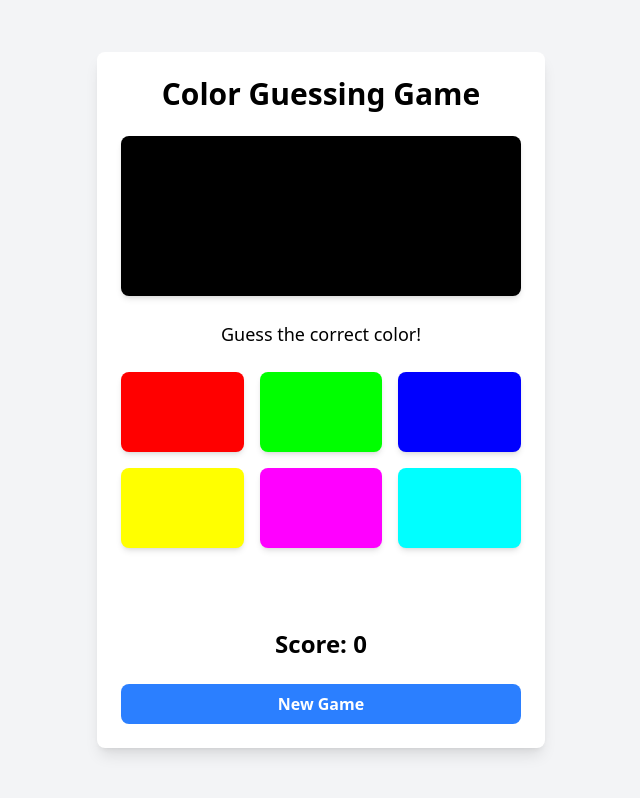
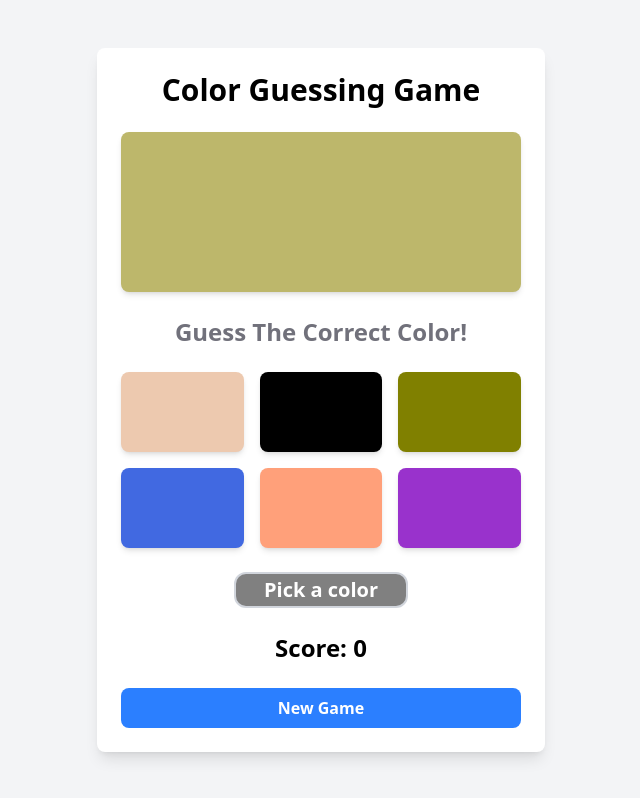
Before and after one commit to Muibeabuchi/color-guessing-game, a React (Vite) app: page / in a window 1280 px wide. Shown: the whole page, without its empty margins (319-959 px from the left). Built offline with nearby package versions, Linux system fonts and the light colour scheme.

Commit message:
wire up the necessary logic to make it work

```diff
--- a/src/App.tsx
+++ b/src/App.tsx
@@ -1,10 +1,13 @@
 import Game from "./components/game";
+import ColorContextProvider from "./context/color-context-provider";
 
 const App = () => {
   return (
-    <div className="App">
-      <Game />
-    </div>
+    <ColorContextProvider>
+      <div className="App">
+        <Game />
+      </div>
+    </ColorContextProvider>
   );
 };
 
--- a/src/components/color-box.tsx
+++ b/src/components/color-box.tsx
@@ -1,9 +1,12 @@
+import { useColor } from "../hooks/use-color-hooks";
+
 const ColorBox = () => {
+  const { state } = useColor();
   return (
     <div
       data-testid="colorBox"
       className="w-full h-40 rounded-lg shadow-md mb-6"
-      style={{ backgroundColor: "#000000" }} // This will be replaced with the actual color
+      style={{ backgroundColor: state.targetColor }} // This will be replaced with the actual color
     ></div>
   );
 };
--- a/src/components/color-options.tsx
+++ b/src/components/color-options.tsx
@@ -1,22 +1,25 @@
+import { useColor } from "../hooks/use-color-hooks";
+import { colorType } from "../types/color-types";
+
 const ColorOptions = () => {
   // This array will be replaced with actual color options
-  const colorOptions = [
-    "#FF0000",
-    "#00FF00",
-    "#0000FF",
-    "#FFFF00",
-    "#FF00FF",
-    "#00FFFF",
-  ];
+  const { state, dispatch } = useColor();
 
+  const handleClick = (payload: colorType) => {
+    dispatch({ type: "selectColor", payload });
+    setTimeout(() => {
+      dispatch({ type: "resetStatus" });
+    }, 600);
+  };
   return (
     <div className="grid grid-cols-3 gap-4 mb-6">
-      {colorOptions.map((color, index) => (
+      {state.colors.map((color, index) => (
         <button
           key={index}
           data-testid="colorOption"
           className="w-full h-20 rounded-lg shadow-md transition-transform hover:scale-105 focus:outline-none focus:ring-2 focus:ring-offset-2 focus:ring-blue-500"
           style={{ backgroundColor: color }}
+          onClick={() => handleClick(color)}
         ></button>
       ))}
     </div>
--- a/src/components/game-instructions.tsx
+++ b/src/components/game-instructions.tsx
@@ -1,7 +1,10 @@
 const GameInstructions = () => {
   return (
-    <p data-testid="gameInstructions" className="text-lg text-center mb-6">
-      Guess the correct color!
+    <p
+      data-testid="gameInstructions"
+      className="text-2xl text-zinc-500 font- text-center mb-6 font-semibold"
+    >
+      Guess The Correct Color!
     </p>
   );
 };
--- a/src/components/game-status.tsx
+++ b/src/components/game-status.tsx
@@ -1,10 +1,27 @@
+import { useColor } from "../hooks/use-color-hooks";
+
 const GameStatus = () => {
+  const { state } = useColor();
   return (
     <div
       data-testid="gameStatus"
-      className="text-xl font-semibold text-center mb-6 h-8"
+      // TODO: Dynamically update color of the status message
+      // border should be gray and background should be a destructive color if the status is wrong and a success color if the status is correct with a whitish text color
+      className="text-xl border-2 border-gray-300 w-fit mx-auto px-7 py-4 flex items-center justify-center rounded-xl text-white font-semibold text-center mb-6 h-8"
+      style={{
+        backgroundColor:
+          state.status === "correct"
+            ? "green"
+            : state.status === "wrong"
+            ? "red"
+            : "gray",
+      }}
     >
-      {/* Status message will be displayed here */}
+      {state.status === "idle"
+        ? "Pick a color"
+        : state.status === "correct"
+        ? "CORRECT"
+        : "WRONG"}
     </div>
   );
 };
--- a/src/components/new-game-button.tsx
+++ b/src/components/new-game-button.tsx
@@ -1,8 +1,12 @@
+import { useColor } from "../hooks/use-color-hooks";
+
 const NewGameButton = () => {
+  const { dispatch } = useColor();
   return (
     <button
       data-testid="newGameButton"
       className="w-full bg-blue-500 hover:bg-blue-600 text-white font-bold py-2 px-4 rounded-lg transition-colors duration-200 focus:outline-none focus:ring-2 focus:ring-offset-2 focus:ring-blue-500"
+      onClick={() => dispatch({ type: "resetColor" })}
     >
       New Game
     </button>
--- a/src/components/score.tsx
+++ b/src/components/score.tsx
@@ -1,7 +1,10 @@
+import { useColor } from "../hooks/use-color-hooks";
+
 const Score = () => {
+  const { state } = useColor();
   return (
     <div className="text-2xl font-bold text-center mb-6">
-      Score: <span data-testid="score">0</span>
+      Score: <span data-testid="score">{state.score}</span>
     </div>
   );
 };
--- /dev/null
+++ b/src/context/color-context-provider.tsx
@@ -0,0 +1,36 @@
+import { createContext, useCallback, useReducer } from "react";
+import { ActionType, GameData } from "../types/color-types";
+import { colorReducer, pickRandomColors } from "../lib/utils";
+import colors from "../data/colors";
+
+export const ColorContext = createContext<{
+  state: GameData;
+  dispatch: React.Dispatch<ActionType>;
+} | null>(null);
+
+const ColorContextProvider = ({ children }: { children: React.ReactNode }) => {
+  const randomizeColors = useCallback(() => {
+    return pickRandomColors(colors);
+  }, []);
+  const initialState: GameData = {
+    colors: randomizeColors(),
+    targetColor: colors[Math.floor(Math.random() * colors.length)],
+    score: 0,
+    status: "idle",
+  };
+
+  const [state, dispatch] = useReducer(colorReducer, initialState);
+
+  return (
+    <ColorContext.Provider
+      value={{
+        state: state,
+        dispatch,
+      }}
+    >
+      {children}
+    </ColorContext.Provider>
+  );
+};
+
+export default ColorContextProvider;
--- a/src/data/colors.ts
+++ b/src/data/colors.ts
@@ -1,4 +1,4 @@
-const colors = {
+const colorsData = {
   alizarin: "#e74c3c",
   amaranth: "#e52b50",
   amber: "#ffbf00",
@@ -134,6 +134,7 @@ const colors = {
   wheat: "#f5deb3",
   white: "#ffffff",
   yellow: "#ffff00",
-};
+} as const;
 
+const colors = Object.values(colorsData);
 export default colors;
--- /dev/null
+++ b/src/hooks/use-color-hooks.tsx
@@ -0,0 +1,12 @@
+import { useContext } from "react";
+import { ColorContext } from "../context/color-context-provider";
+
+export const useColor = () => {
+  const context = useContext(ColorContext);
+  if (!context) {
+    throw new Error(
+      "useColorContext must be used within a ColorContextProvider"
+    );
+  }
+  return context;
+};
--- /dev/null
+++ b/src/lib/utils.ts
@@ -0,0 +1,76 @@
+import colors from "../data/colors";
+import { ActionType, colorType, GameData } from "../types/color-types";
+
+export function pickRandomColors(
+  colors: colorType[],
+  numColors: number = 6
+): colorType[] {
+  if (numColors > colors.length) {
+    throw new Error(
+      "Number of colors to pick cannot exceed the total number of colors."
+    );
+  }
+
+  const shuffledColors = [...colors]; // Create a copy to avoid modifying the original array
+
+  // Fisher-Yates shuffle algorithm for efficient randomization
+  for (let i = shuffledColors.length - 1; i > 0; i--) {
+    const j = Math.floor(Math.random() * (i + 1));
+    [shuffledColors[i], shuffledColors[j]] = [
+      shuffledColors[j],
+      shuffledColors[i],
+    ];
+  }
+
+  return shuffledColors.slice(0, numColors);
+}
+
+export function colorReducer(state: GameData, action: ActionType): GameData {
+  switch (action.type) {
+    case "resetColor": {
+      const resetColors = pickRandomColors(colors);
+      return {
+        ...state,
+        colors: resetColors,
+        targetColor:
+          resetColors[Math.floor(Math.random() * resetColors.length)],
+        status: "idle",
+        score: 0,
+      };
+    }
+
+    case "resetStatus": {
+      return {
+        ...state,
+        status: "idle",
+      };
+    }
+
+    case "selectColor": {
+      const resetColors = pickRandomColors(colors);
+      if (action.payload === state.targetColor) {
+        return {
+          ...state,
+          score: state.score + 5,
+          status: "correct",
+          colors: resetColors,
+          targetColor:
+            resetColors[Math.floor(Math.random() * resetColors.length)],
+        };
+      } else {
+        return {
+          ...state,
+          score: state.score - 5,
+          status: "wrong",
+          colors: resetColors,
+          targetColor:
+            resetColors[Math.floor(Math.random() * resetColors.length)],
+        };
+      }
+    }
+    // default return state that throws error
+    default: {
+      throw new Error(`Unhandled action type`);
+    }
+  }
+}
--- /dev/null
+++ b/src/types/color-types.tsx
@@ -0,0 +1,15 @@
+import colors from "../data/colors";
+
+export type colorType = (typeof colors)[number];
+
+export interface GameData {
+  colors: colorType[];
+  targetColor: colorType;
+  score: number;
+  status: "correct" | "wrong" | "idle";
+}
+
+export type ActionType =
+  | { type: "resetColor" }
+  | { type: "resetStatus" }
+  | { type: "selectColor"; payload: colorType };
```
